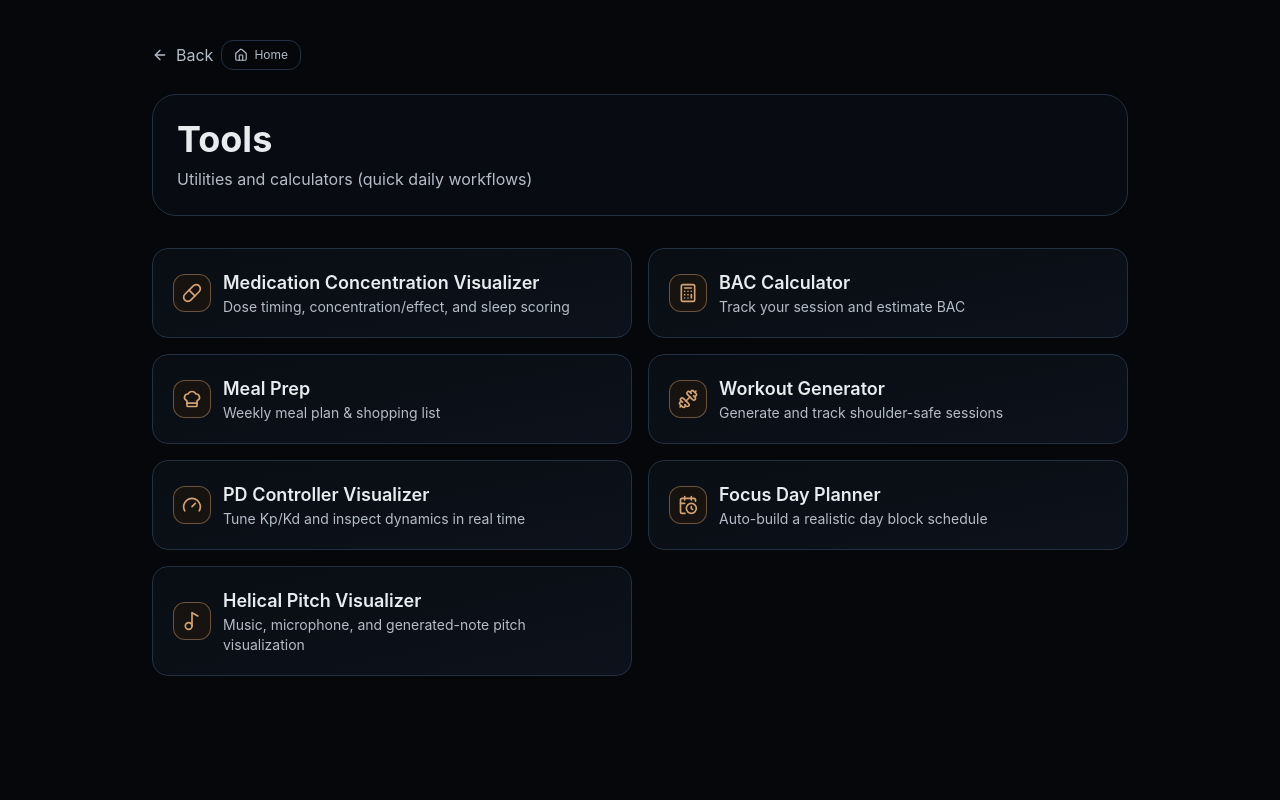
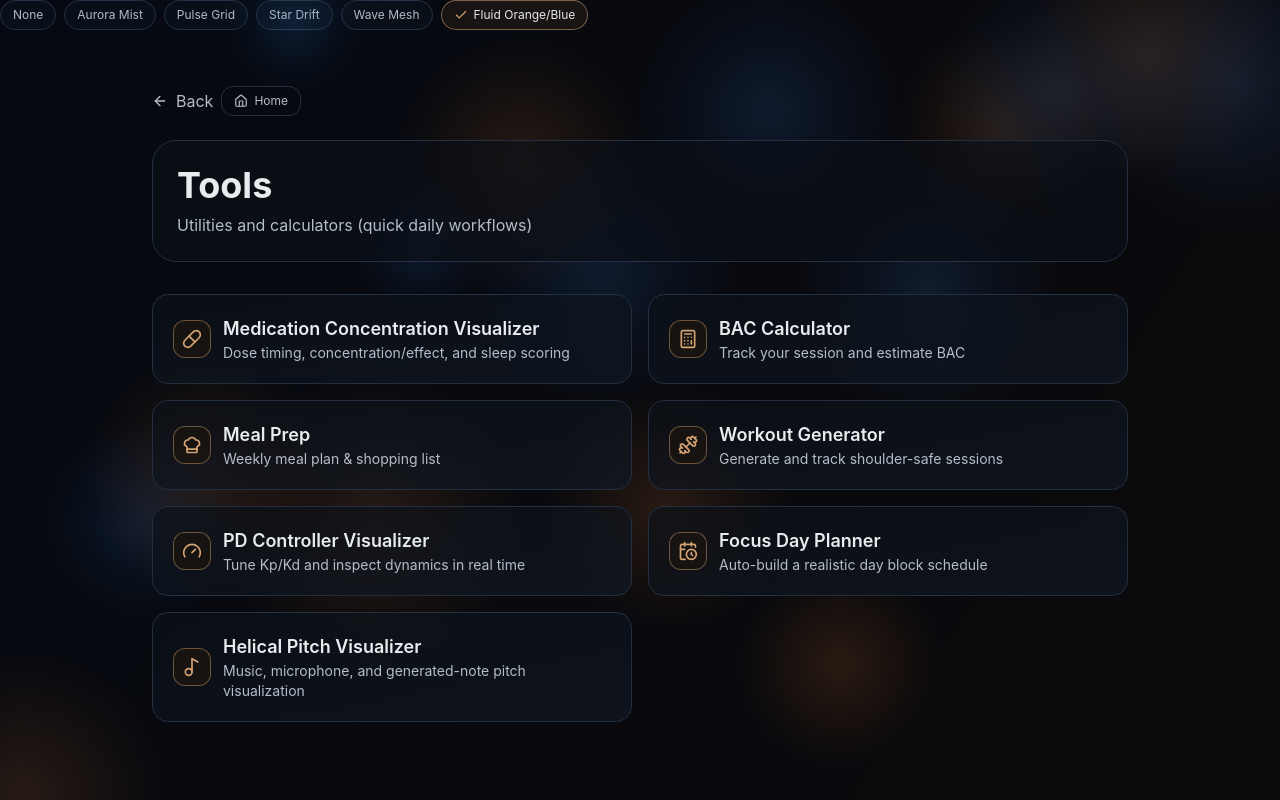
Before and after one commit to MatlabMonkey/Monkey-site, a Next.js app: page /tools in a window 1280 px wide. Built offline with nearby package versions, Linux system fonts and the light colour scheme.

Commit message:
feat(tools): add toggleable animated backgrounds with lightweight fluid mode

```diff
--- /dev/null
+++ b/app/components/ToolsBackground.tsx
@@ -0,0 +1,263 @@
+"use client"
+
+import { Check } from "lucide-react"
+import { useEffect, useMemo, useRef, useState } from "react"
+
+type BackgroundStyle = "none" | "aurora" | "grid" | "particles" | "wave" | "fluid"
+
+const STYLE_OPTIONS: { id: BackgroundStyle; label: string }[] = [
+  { id: "none", label: "None" },
+  { id: "aurora", label: "Aurora Mist" },
+  { id: "grid", label: "Pulse Grid" },
+  { id: "particles", label: "Star Drift" },
+  { id: "wave", label: "Wave Mesh" },
+  { id: "fluid", label: "Fluid Orange/Blue" },
+]
+
+const STORAGE_KEY = "tools-bg-style-v1"
+
+export function ToolsBackground() {
+  const [style, setStyle] = useState<BackgroundStyle>(() => {
+    if (typeof window === "undefined") return "fluid"
+    const saved = window.localStorage.getItem(STORAGE_KEY) as BackgroundStyle | null
+    if (saved && STYLE_OPTIONS.some((option) => option.id === saved)) return saved
+    return "fluid"
+  })
+  const [reducedMotion, setReducedMotion] = useState(() => {
+    if (typeof window === "undefined") return false
+    return window.matchMedia("(prefers-reduced-motion: reduce)").matches
+  })
+
+  useEffect(() => {
+    const media = window.matchMedia("(prefers-reduced-motion: reduce)")
+    const updateReducedMotion = (event: MediaQueryListEvent) => setReducedMotion(event.matches)
+    media.addEventListener("change", updateReducedMotion)
+    return () => media.removeEventListener("change", updateReducedMotion)
+  }, [])
+
+  useEffect(() => {
+    window.localStorage.setItem(STORAGE_KEY, style)
+  }, [style])
+
+  const showCanvas = !reducedMotion && (style === "particles" || style === "wave" || style === "fluid")
+
+  return (
+    <>
+      <div className="absolute inset-0 overflow-hidden pointer-events-none">
+        {style === "aurora" && <AuroraLayer reducedMotion={reducedMotion} />}
+        {style === "grid" && <GridLayer reducedMotion={reducedMotion} />}
+        {showCanvas && <CanvasLayer style={style} />}
+      </div>
+
+      <div className="mb-4 flex flex-wrap gap-2">
+        {STYLE_OPTIONS.map((option) => {
+          const active = style === option.id
+          return (
+            <button
+              key={option.id}
+              type="button"
+              onClick={() => setStyle(option.id)}
+              className={`inline-flex items-center gap-1.5 rounded-full border px-3 py-1.5 text-xs transition-colors ${
+                active
+                  ? "border-[rgb(var(--brand)_/_0.55)] bg-[rgb(var(--brand-weak)_/_0.85)] text-[rgb(var(--text))]"
+                  : "border-[rgb(var(--border))] bg-[rgb(var(--surface)_/_0.7)] text-[rgb(var(--text-muted))] hover:text-[rgb(var(--text))]"
+              }`}
+              aria-pressed={active}
+            >
+              {active && <Check className="h-3.5 w-3.5 text-[rgb(var(--brand))]" />}
+              {option.label}
+            </button>
+          )
+        })}
+      </div>
+    </>
+  )
+}
+
+function AuroraLayer({ reducedMotion }: { reducedMotion: boolean }) {
+  return (
+    <div className="absolute inset-0 opacity-55">
+      <div
+        className={`absolute -top-28 left-[-12%] h-[24rem] w-[36rem] rounded-full bg-[radial-gradient(circle_at_center,rgba(96,165,250,0.28),rgba(59,130,246,0.07),transparent_70%)] blur-2xl ${
+          reducedMotion ? "" : "animate-[floatA_16s_ease-in-out_infinite]"
+        }`}
+      />
+      <div
+        className={`absolute top-[35%] right-[-10%] h-[22rem] w-[34rem] rounded-full bg-[radial-gradient(circle_at_center,rgba(251,146,60,0.22),rgba(249,115,22,0.08),transparent_70%)] blur-2xl ${
+          reducedMotion ? "" : "animate-[floatB_20s_ease-in-out_infinite]"
+        }`}
+      />
+      <style jsx>{`
+        @keyframes floatA {
+          0%,100% { transform: translate3d(0,0,0) scale(1); }
+          50% { transform: translate3d(3%,4%,0) scale(1.05); }
+        }
+        @keyframes floatB {
+          0%,100% { transform: translate3d(0,0,0) scale(1); }
+          50% { transform: translate3d(-4%,-3%,0) scale(1.07); }
+        }
+      `}</style>
+    </div>
+  )
+}
+
+function GridLayer({ reducedMotion }: { reducedMotion: boolean }) {
+  return (
+    <div className="absolute inset-0 opacity-35">
+      <div className="absolute inset-0 [background-image:linear-gradient(rgba(148,163,184,0.11)_1px,transparent_1px),linear-gradient(90deg,rgba(148,163,184,0.11)_1px,transparent_1px)] [background-size:40px_40px]" />
+      {!reducedMotion && (
+        <div className="absolute inset-0 animate-[gridPulse_7s_ease-in-out_infinite] bg-[radial-gradient(circle_at_50%_25%,rgba(59,130,246,0.12),transparent_45%),radial-gradient(circle_at_60%_75%,rgba(251,146,60,0.12),transparent_40%)]" />
+      )}
+      <style jsx>{`
+        @keyframes gridPulse {
+          0%,100% { opacity: 0.15; }
+          50% { opacity: 0.45; }
+        }
+      `}</style>
+    </div>
+  )
+}
+
+function CanvasLayer({ style }: { style: BackgroundStyle }) {
+  const canvasRef = useRef<HTMLCanvasElement | null>(null)
+
+  const mode = useMemo(() => style, [style])
+
+  useEffect(() => {
+    if (mode !== "particles" && mode !== "wave" && mode !== "fluid") return
+    const canvas = canvasRef.current
+    if (!canvas) return
+
+    const ctx = canvas.getContext("2d", { alpha: true })
+    if (!ctx) return
+
+    let rafId = 0
+    let running = true
+    let lastTime = 0
+    const fps = 30
+    const frameDuration = 1000 / fps
+    const dpr = Math.min(window.devicePixelRatio || 1, 1.5)
+
+    const resize = () => {
+      const w = canvas.clientWidth
+      const h = canvas.clientHeight
+      canvas.width = Math.floor(w * dpr)
+      canvas.height = Math.floor(h * dpr)
+      ctx.setTransform(dpr, 0, 0, dpr, 0, 0)
+    }
+    resize()
+
+    const observer = new ResizeObserver(resize)
+    observer.observe(canvas)
+
+    const particles = Array.from({ length: 32 }, () => ({
+      x: Math.random() * canvas.clientWidth,
+      y: Math.random() * canvas.clientHeight,
+      vx: (Math.random() - 0.5) * 0.24,
+      vy: (Math.random() - 0.5) * 0.24,
+      r: 1 + Math.random() * 2,
+    }))
+
+    const fluidDrops = Array.from({ length: 16 }, (_, i) => ({
+      x: (i / 16) * canvas.clientWidth,
+      y: Math.random() * canvas.clientHeight,
+      vx: 0.12 + Math.random() * 0.35,
+      vy: -0.22 + Math.random() * 0.44,
+      hue: i % 2 === 0 ? 26 : 213,
+      size: 70 + Math.random() * 90,
+    }))
+
+    const render = (time: number) => {
+      if (!running) return
+      if (time - lastTime < frameDuration) {
+        rafId = requestAnimationFrame(render)
+        return
+      }
+      lastTime = time
+
+      const width = canvas.clientWidth
+      const height = canvas.clientHeight
+      ctx.clearRect(0, 0, width, height)
+
+      if (mode === "particles") {
+        ctx.fillStyle = "rgba(148,163,184,0.4)"
+        for (const p of particles) {
+          p.x += p.vx
+          p.y += p.vy
+          if (p.x < 0) p.x = width
+          if (p.x > width) p.x = 0
+          if (p.y < 0) p.y = height
+          if (p.y > height) p.y = 0
+          ctx.beginPath()
+          ctx.arc(p.x, p.y, p.r, 0, Math.PI * 2)
+          ctx.fill()
+        }
+      }
+
+      if (mode === "wave") {
+        const t = time * 0.00045
+        for (let y = 0; y < 5; y++) {
+          ctx.beginPath()
+          for (let x = 0; x <= width; x += 12) {
+            const waveY = height * (0.2 + y * 0.16) + Math.sin(x * 0.012 + t * (1 + y * 0.1)) * (9 + y * 2)
+            if (x === 0) ctx.moveTo(x, waveY)
+            else ctx.lineTo(x, waveY)
+          }
+          ctx.strokeStyle = y % 2 === 0 ? "rgba(59,130,246,0.22)" : "rgba(249,115,22,0.18)"
+          ctx.lineWidth = 1.2
+          ctx.stroke()
+        }
+      }
+
+      if (mode === "fluid") {
+        for (const d of fluidDrops) {
+          d.x += d.vx
+          d.y += d.vy
+          if (d.x > width + d.size) d.x = -d.size
+          if (d.x < -d.size) d.x = width + d.size
+          if (d.y > height + d.size) d.y = -d.size
+          if (d.y < -d.size) d.y = height + d.size
+
+          const g = ctx.createRadialGradient(d.x, d.y, 0, d.x, d.y, d.size)
+          g.addColorStop(0, `hsla(${d.hue} 95% 60% / 0.22)`)
+          g.addColorStop(1, `hsla(${d.hue} 95% 45% / 0)`)
+          ctx.fillStyle = g
+          ctx.beginPath()
+          ctx.arc(d.x, d.y, d.size, 0, Math.PI * 2)
+          ctx.fill()
+        }
+
+        ctx.globalCompositeOperation = "screen"
+        const shimmer = ctx.createLinearGradient(0, 0, width, height)
+        shimmer.addColorStop(0, "rgba(37,99,235,0.05)")
+        shimmer.addColorStop(1, "rgba(249,115,22,0.05)")
+        ctx.fillStyle = shimmer
+        ctx.fillRect(0, 0, width, height)
+        ctx.globalCompositeOperation = "source-over"
+      }
+
+      rafId = requestAnimationFrame(render)
+    }
+
+    const onVisibility = () => {
+      running = !document.hidden
+      if (running) {
+        rafId = requestAnimationFrame(render)
+      } else {
+        cancelAnimationFrame(rafId)
+      }
+    }
+
+    document.addEventListener("visibilitychange", onVisibility)
+    rafId = requestAnimationFrame(render)
+
+    return () => {
+      running = false
+      cancelAnimationFrame(rafId)
+      observer.disconnect()
+      document.removeEventListener("visibilitychange", onVisibility)
+    }
+  }, [mode])
+
+  return <canvas ref={canvasRef} className="absolute inset-0 h-full w-full opacity-60" aria-hidden="true" />
+}
--- a/app/tools/page.tsx
+++ b/app/tools/page.tsx
@@ -1,10 +1,12 @@
 import Link from "next/link"
 import { ArrowLeft, Calculator, CalendarClock, ChefHat, Dumbbell, Gauge, Home, Music2, Pill } from "lucide-react"
+import { ToolsBackground } from "../components/ToolsBackground"
 
 export default function ToolsPage() {
   return (
-    <main className="min-h-screen bg-[rgb(var(--bg))] text-[rgb(var(--text))]">
-      <div className="max-w-5xl mx-auto px-6 py-10">
+    <main className="relative min-h-screen overflow-hidden bg-[rgb(var(--bg))] text-[rgb(var(--text))]">
+      <ToolsBackground />
+      <div className="relative z-10 max-w-5xl mx-auto px-6 py-10">
         <div className="flex items-center gap-2">
           <Link
             href="/"
@@ -21,7 +23,7 @@ export default function ToolsPage() {
           </Link>
         </div>
 
-        <header className="mt-6 mb-8 rounded-3xl border border-[rgb(var(--border))] bg-[rgb(var(--surface)_/_0.55)] p-6">
+        <header className="mt-6 mb-8 rounded-3xl border border-[rgb(var(--border))] bg-[rgb(var(--surface)_/_0.65)] p-6 backdrop-blur-[1px]">
           <h1 className="text-4xl font-bold">Tools</h1>
           <p className="text-[rgb(var(--text-muted))] mt-2">Utilities and calculators (quick daily workflows)</p>
         </header>
```
Also changed, not shown: 1 other file (tests, documents, lock files or other folders).
